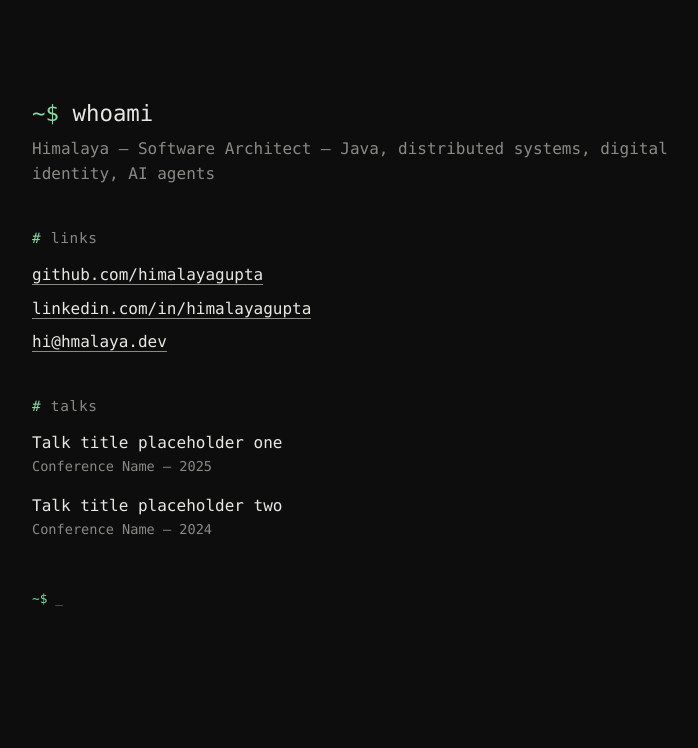
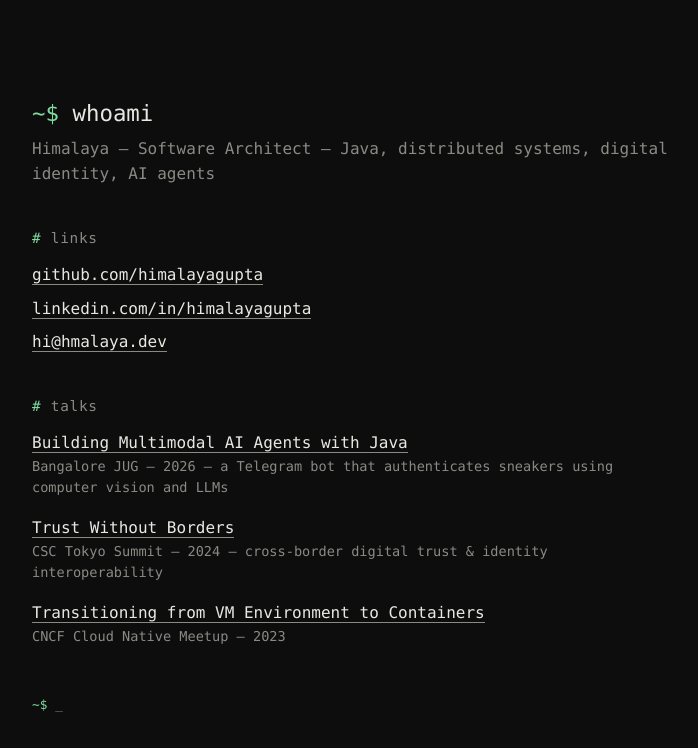
Before and after one commit to himalayagupta/hmalaya.dev, a plain HTML site: page index.html in a window 1280 px wide. Shown: the whole page, without its empty margins (288-986 px from the left). Drawn offline with Linux system fonts and the light colour scheme.

Commit message:
Add real speaker links with talk info

```diff
--- a/index.html
+++ b/index.html
@@ -24,12 +24,16 @@
   <section>
     <h2>talks</h2>
     <div class="talk">
-      <span class="talk-title">Talk title placeholder one</span>
-      <span class="talk-meta">Conference Name — 2025</span>
+      <a class="talk-title" href="https://www.meetup.com/bangalorejug/events/314990831/" target="_blank" rel="noopener">Building Multimodal AI Agents with Java</a>
+      <span class="talk-meta">Bangalore JUG — 2026 — a Telegram bot that authenticates sneakers using computer vision and LLMs</span>
     </div>
     <div class="talk">
-      <span class="talk-title">Talk title placeholder two</span>
-      <span class="talk-meta">Conference Name — 2024</span>
+      <a class="talk-title" href="https://cloudsignatureconsortium.org/csc-tokyo-summit-trust-without-borders/" target="_blank" rel="noopener">Trust Without Borders</a>
+      <span class="talk-meta">CSC Tokyo Summit — 2024 — cross-border digital trust & identity interoperability</span>
+    </div>
+    <div class="talk">
+      <a class="talk-title" href="https://ocgroups.dev/cncf/group/jzp2vbj/event/buxa2p7" target="_blank" rel="noopener">Transitioning from VM Environment to Containers</a>
+      <span class="talk-meta">CNCF Cloud Native Meetup — 2023</span>
     </div>
   </section>
 
```
